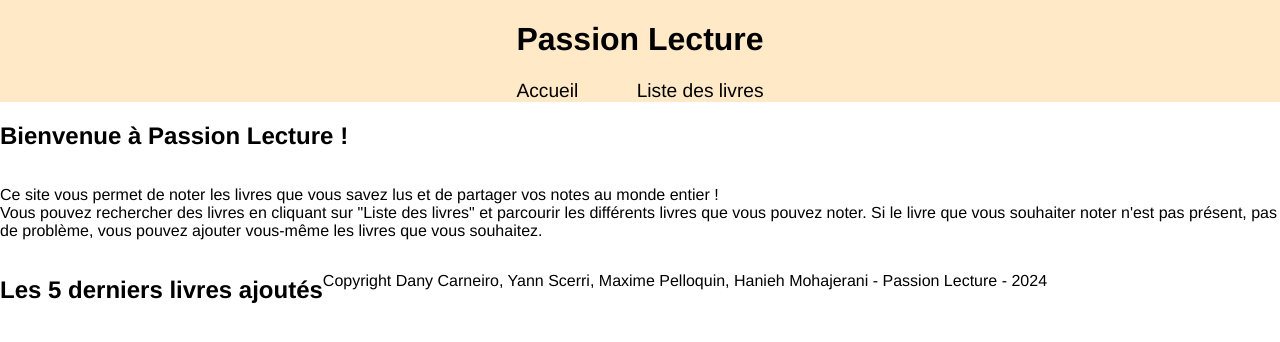
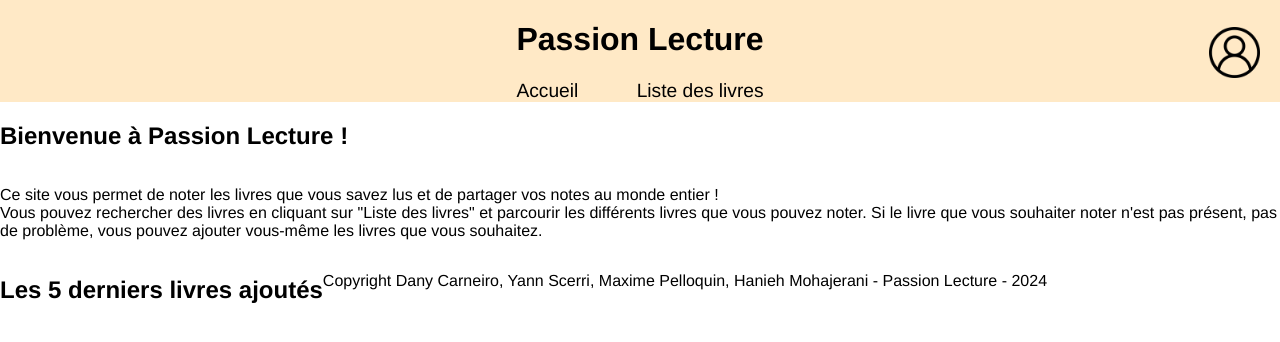
Before and after one commit to YannScerri/Passion-Lecture-, a PHP site: page /php/index.php in a window 1280 px wide. Shown: the top 342 px of the page. Run offline with PHP 8.4, Linux system fonts and the light colour scheme; data that the repository does not hold is empty.

Commit message:
css du header avec icone de connexion fini

```diff
--- a/src/css/style.css
+++ b/src/css/style.css
@@ -17,6 +17,20 @@ body {
 .content-header{
     display: flex;
     flex-direction: column;
+    justify-self: center;
+}
+
+.userIcon{
+    max-width: 10%;
+    height: auto;
+}
+
+.userLink{
+    justify-content: flex-end;
+    display: flex;
+    position: absolute;
+    top: 27px;
+    right: 20px;
 }
 
 nav{
--- a/src/php/header.php
+++ b/src/php/header.php
@@ -9,4 +9,7 @@
             <a href="#">Liste des livres</a>
         </nav>
     </div>
+
+    <a href="../php/connection.php"  class="userLink"><img src="../images/user.png" alt="icône de connexion" class="userIcon"></a>
+
 </div>
```
Also changed, not shown: src/images/user.png (added).
